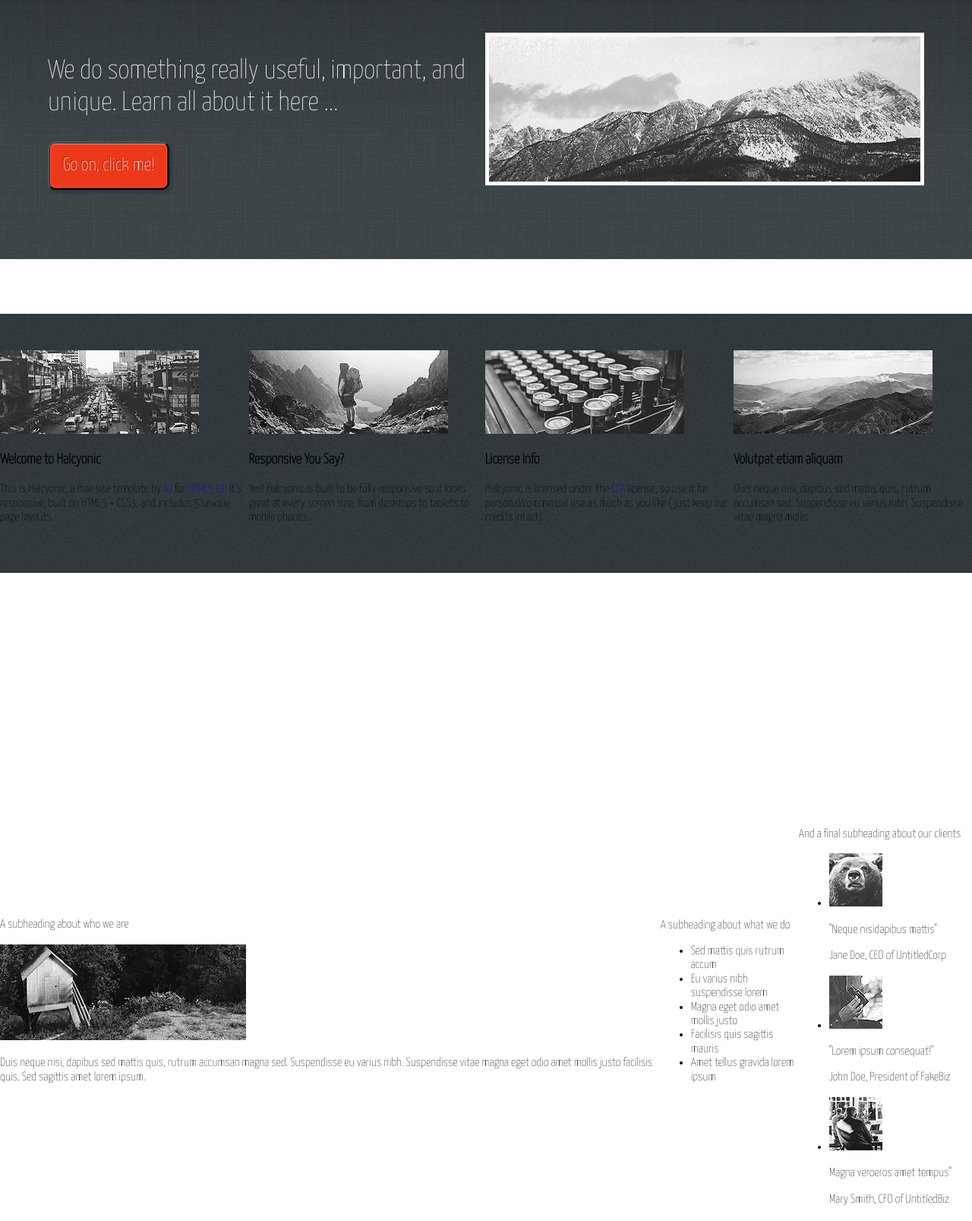
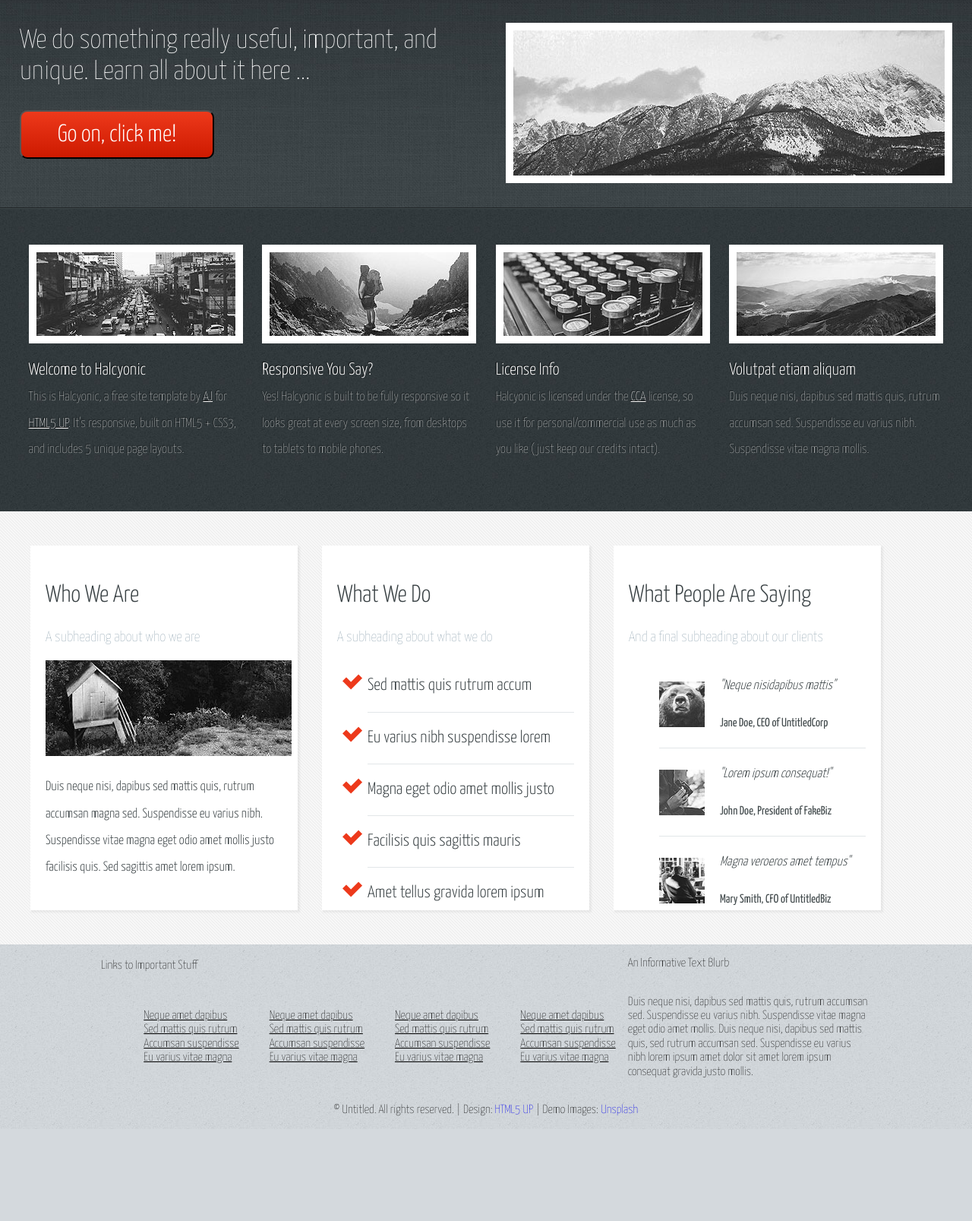
Before and after one commit to julianabearzi/Halcyonic, a plain HTML site: page index.html in a window 1280 px wide. Shown: the part 148-1755 px from the top of the page at 76% size. After the commit the page ends 1634 px from the top, so only its background shows below. Drawn offline with Linux system fonts and the light colour scheme.

Commit message:
features and about-us updated

```diff
--- a/css/style.css
+++ b/css/style.css
@@ -15,6 +15,8 @@ html {
   }
 body {
     font-family: var(--principalFont);
+    font-weight: 200;
+    background: #D4D9DD url(../img/bg03.jpg);
 
 }
 a{
@@ -33,45 +35,49 @@ a{
     flex-direction: column;
     justify-content: center;
     align-items: center;
-    padding: 2.2rem 0;
+    padding-top: 2rem;
     background: #3B4346 url(../img/bg01.jpg);
-    width: 100%;
+   min-width: 100vw;
 }
 .header .navbar {
     display: flex;
     flex-direction: row;
     justify-content: center;
     align-items: center;
-    border-bottom: solid 1px #272d30;
-    box-shadow: inset 0px -1px 0px 0px #51575a;
     text-shadow: -1px -1px 1px rgb(0 0 0 / 75%);
     width: 100%;
 }
 .header .navbar .title {
-    padding-right: 15rem;
+    padding-right: 13rem;
 }
 .header .navbar .title a {
     color: var(--white);
-    font-size: 3rem;
+    font-size: 3.2rem;
+    font-weight: 300;
+
 }
 .navigation {
   display: flex;
   flex-direction: row;
   align-items: space-between;
-
 }
 .navigation__link {
     font-size: 25px;
-    padding-right: 3.5rem;
+    padding-left: 3.6rem;
     color: var(--lightGrey);
+    font-weight: 200;
 
+}
+.navigation__link:hover {
+    color: var(--white);
 }
 .section {
     display: flex;
     flex-direction: row-reverse;
     justify-content: center;
     align-items: center;
-    padding: 3.5rem 0;
+    flex-wrap: wrap;
+    padding-top: 1rem;
     border-top: solid 1px #222628;
     box-shadow: inset 0px 1px 0px 0px #3e484a;
     width: 100%;
@@ -79,63 +85,201 @@ a{
 .section__container {
     display: flex;
     flex-direction: column;
-    justify-content: space-between;
-    width: 45vw;
+    justify-content: center;
+    width: 40rem;
+    padding-bottom: 4rem;
 }
 .section img{
-    border: 5px solid var(--white);
+    border: 10px solid var(--white);
 }
 .section__container button {
-    width: 10rem;
+    background-image: -webkit-linear-gradient(top, #ed391b, #ce1a00);
     background-color: #ed391b;
     color: #fff;
-    height: 4rem;
-    font-size: 1.5rem;
-   font-weight: 5;
+    font-size: 2em;
+    width: 8em;
+    height: 2em;
+    text-align: center;
+    font-weight: 300;
     border-radius: 10px;
-    box-shadow: inset 0px 0px 0px 1px rgb(0 0 0 / 75%), inset 0px 2px 0px 0px rgb(255 192 192 / 50%), inset 0px 0px 0px 2px rgb(255 96 96 / 85%), 3px 3px 3px 1px rgb(0 0 0 / 15%);
-    text-shadow: -1px -1px 1px rgb(0 0 0 / 50%);
+
 }
 
-h2 {
+.section__container h2 {
     font-size: 36px;
     color:var(--white);
     font-weight: 3;
-}
-.container {
-    min-width: 100vw;
-    padding: 4.5rem 0;
+
 }
 .features {
     display: flex;
     flex-direction: row;
     justify-content: center;
     align-items: center;
+    min-width: 100vw;
     background: #353D40 url(../img/bg02.jpg);
     padding: 3rem 0;
+    border-top: solid 1px #222628;
+    box-shadow: inset 0px 1px 0px 0px #3e484a;
+
 }
+.features__container {
+    display: flex;
+    flex-direction: row;
+    justify-content: center;
+    align-items: center;
+    padding: 0 2rem;
+    width: 20vw;
 
+}
+.feature{
+    display: flex;
+    flex-direction: column;
+    justify-content: center;
+    align-items: flex-start;
+    text-shadow: -1px -1px 1px rgb(0 0 0 / 75%);
+    color: #ffffff;
+    padding: 0 0.8rem;
+
+}
+.feature h3 {
+    color: var(--white);
+    font-size: 1.4rem;
+    margin-bottom: 5px;
+    font-weight: 300;
+}
+.feature__text {
+
+    font-size: 1.07rem;
+    line-height: 2;
+    color: var(--lightGrey);
+    margin-top: 0px;
+
+}
+.feature__text--link {
+    text-decoration: underline;
+     color: var(--white);
+ }
+ .feature__image {
+     border: 10px solid var(--white);
+ }
 .about-us {
     display: flex;
     flex-direction: row;
     justify-content: center;
     align-items: center;
-    padding: 3rem 0;
+    background: #f7f7f7 url(../img/bg04.png);
+    padding: 45px 0 45px 0;
+    width: 100%;
 }
+.about-us .about-us__container {
+    display: flex;
+    flex-direction: row;
+    justify-content: space-between;
+    align-items: center;
+    flex-wrap: wrap;
+    padding-right: 3rem;
+}
+.about-us__item {
+    width: 22rem;
+    height: 30rem;
+    padding: 20px;
+    margin-right: 2rem;
+    background-color: var(--white);
+    box-shadow: 2px 2px 2px 1px rgb(128 128 128 / 10%);
+}
+.about-us__item h2{
+  color: #373f42;
+  font-weight: 300;
+  font-size: 2rem;
+}
+.about-us__item h3 {
+    color: #96a9b5;
+    font-size: 1.2rem;
+    font-weight: 200;
+}
+.about-us__item p {
+    color: #373f42;
+    font-weight: 300;
+    line-height: 2;
+    font-size: 1.1rem;
+}
+.about-us__item--list {
+    list-style-image: url(../img/icon-checkmark.png);
+}
+.about-us__item--list li{
+    border-bottom: solid 1px #e2e6e8;
+    line-height: 3;
+    color: #373F42;
+    font-weight: 300;
+    font-size: 1.4rem;
+ }
 
+.about-us__item--items {
+    list-style: none;
+    width: 100%;
+}
+.about-us__item--items li {
+    display: flex;
+    flex-direction: row;
+    justify-content: space-between;
+    align-items: center;
+    border-bottom: solid 1px #e2e6e8;
+    padding-right: 10px;
+}
+.about-us__item--items li img {
+    width: 80px;
+    height: 60px;
+    padding-right: 20px;
+}
+.about-us__item--items li .text{
+    width: 100%;
+}
+.about-us__item--items li .text .p2 {
+    font-size: 1em;
+    font-weight: 400;
+    color: #474f51;
+}
+.about-us__item--items li .text .p1 {
+    font-style: italic;
+    font-size: 1.1em;
+    line-height: 1.8em;
+}
+.about-us__item--items li:last-child, .about-us__item--list li:last-child {
+    border: none;
+}
 .more-information {
     display: flex;
     flex-direction: row;
     justify-content: center;
     align-items: center;
-    background: #D4D9DD url(images/bg03.jpg);
-
 }
 .stuff__lists {
     display: flex;
+    flex-direction: row;
+    justify-content: center;
+    align-items: flex-start;
+    padding:1rem;
+    width: 100%;
+
+}
+.stuff__lists ul{
+    list-style: none;
+
+}
+.stuff__lists li{
+    text-decoration: underline;
+
+}
+.blurb {
+    display: flex;
+    flex-direction: column;
+    justify-content: space-between;
+    align-items: flex-start;
+    width: 25%;
 }
 footer {
 
-    background: #D4D9DD url(images/bg03.jpg);
+
 
 }
--- a/index.html
+++ b/index.html
@@ -6,7 +6,7 @@
     <meta name="viewport" content="width=device-width, initial-scale=1.0">
     <link rel="stylesheet" href="css/normalize.css">
     <link rel="stylesheet" href="css/style.css">
-    <link href="https://fonts.googleapis.com/css2?family=Yanone+Kaffeesatz:wght@200&display=swap" rel="stylesheet">
+    <link href="https://fonts.googleapis.com/css2?family=Yanone+Kaffeesatz:wght@200;300;400&display=swap" rel="stylesheet">
     <title>Halcyonic by HTML5 UP</title>
 </head>
 <body>
@@ -37,79 +37,85 @@
     </section>
   </header>
 
-<div class="container">
-    <div class="features">
-        <section class="feature">
+<div class="features">
+    <div class="features__container">
+        <div class="feature">
             <img class="feature__image" src="img/pic01.jpg" alt="welcome">
             <h3>Welcome to Halcyonic</h3>
             <p class="feature__text">This is <span class="feature__text--white">Halcyonic</span>, a free site template by <a class="feature__text--link" href="https://twitter.com/ajlkn">AJ</a> for <a  class="feature__text--link" href="https://html5up.net/">HTML5 UP</a>.
             It's responsive, built on HTML5 + CSS3, and includes 5 unique page layouts.</p>
-        </section>
-        <section class="feature">
+            </div>
+        <div class="feature">
             <img class="feature__image" src="img/pic02.jpg" alt="responsive">
             <h3>Responsive You Say?</h3>
             <p class="feature__text">Yes! Halcyonic is built to be fully responsive so it looks great at every screen size,
             from desktops to tablets to mobile phones.</p>
-        </section>
-        <section class="feature">
+            </div>
+        <div class="feature">
             <img class="feature__image" src="img/pic03.jpg" alt="license">
             <h3>License Info</h3>
             <p class="feature__text">Halcyonic is licensed under the <a class="feature__text--link" href="https://html5up.net/license">CCA</a> license,
             so use it for personal/commercial use as much as you like (just keep our credits intact).</p>
-        </section>
-        <section class="feature">
+            </div>
+        <div class="feature">
             <img class="feature__image" src="img/pic04.jpg" alt="lorem">
             <h3>Volutpat etiam aliquam</h3>
             <p class="feature__text">Duis neque nisi, dapibus sed mattis quis, rutrum accumsan sed.
             Suspendisse eu varius nibh. Suspendisse vitae magna mollis.</p>
-        </section>
+        </div>
     </div>
 </div>
 
-<div class="container">
- <div class="about-us">
+<div class="about-us">
+ <div class="about-us__container">
 
-            <div class="about-us__item">
+            <section class="about-us__item">
                 <h2>Who We Are</h2>
-                <p>A subheading about who we are</p>
+                <h3>A subheading about who we are</h3>
                 <img src="img/pic05.jpg" alt="pic">
                 <p>Duis neque nisi, dapibus sed mattis quis, rutrum accumsan magna sed. Suspendisse eu varius nibh.
                 Suspendisse vitae magna eget odio amet mollis justo facilisis quis. Sed sagittis amet lorem ipsum.</p>
-            </div>
+            </section>
 
-        <div class="about-us__item">
+        <section class="about-us__item">
             <h2>What We Do</h2>
-            <p class="">A subheading about what we do</p>
-            <ul class="">
+            <h3>A subheading about what we do</h3>
+            <ul class="about-us__item--list">
                 <li>Sed mattis quis rutrum accum</li>
                 <li>Eu varius nibh suspendisse lorem</li>
                 <li>Magna eget odio amet mollis justo</li>
                 <li>Facilisis quis sagittis mauris</li>
                 <li>Amet tellus gravida lorem ipsum</li>
             </ul>
-        </div>
+        </section>
 
-        <div class="about-us__item">
+        <section class="about-us__item">
             <h2>What People Are Saying</h2>
-            <p>And a final subheading about our clients</p>
-            <ul class="">
+            <h3>And a final subheading about our clients</h3>
+            <ul class="about-us__item--items">
                 <li>
                     <img src="img/pic06.jpg" alt="bear">
-                    <p>"Neque nisidapibus mattis"</p>
-                    <p>Jane Doe, CEO of UntitledCorp</p>
+                    <div class="text">
+                        <p class="p1">"Neque nisidapibus mattis"</p>
+                        <p class="p2">Jane Doe, CEO of UntitledCorp</p>
+                    </div>
                 </li>
                 <li>
-                    <img src="img/pic07.jpg" alt="camera">
-                    <p>"Lorem ipsum consequat!"</p>
-                    <p>John Doe, President of FakeBiz</p>
+                   <img src="img/pic07.jpg" alt="camera">
+                   <div class="text">
+                    <p class="p1">"Lorem ipsum consequat!"</p>
+                    <p class="p2">John Doe, President of FakeBiz</p>
+                   </div>
                 </li>
                 <li>
                     <img src="img/pic08.jpg" alt="man">
-                    <p>Magna veroeros amet tempus"</p>
-                    <p>Mary Smith, CFO of UntitledBiz</p>
+                    <div class="text">
+                    <p class="p1">Magna veroeros amet tempus"</p>
+                    <p class="p2">Mary Smith, CFO of UntitledBiz</p>
+                </div>
                 </li>
             </ul>
-        </div>
+        </section>
     </div>
 </div>
 
@@ -145,7 +151,7 @@
                 </div>
                </section>
 
-               <section>
+               <section class="blurb">
                   <p>An Informative Text Blurb</p>
                   <p>Duis neque nisi, dapibus sed mattis quis, rutrum accumsan sed. Suspendisse eu varius nibh. Suspendisse vitae magna eget odio amet mollis. Duis neque nisi, dapibus sed mattis quis, sed rutrum accumsan sed.
                    Suspendisse eu varius nibh lorem ipsum amet dolor sit amet lorem ipsum consequat gravida justo mollis.</p>
```
Also changed, not shown: img/bg04.png (added), img/icon-checkmark.png (added).
